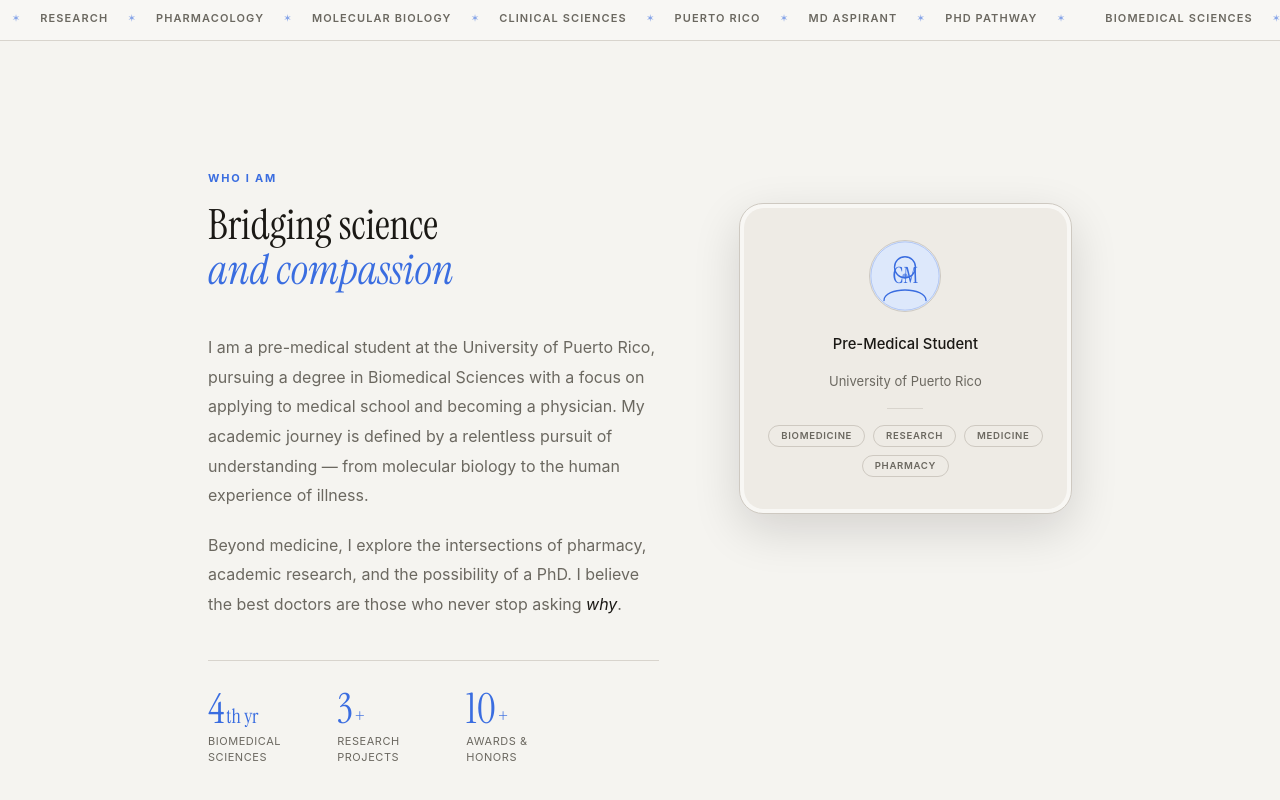
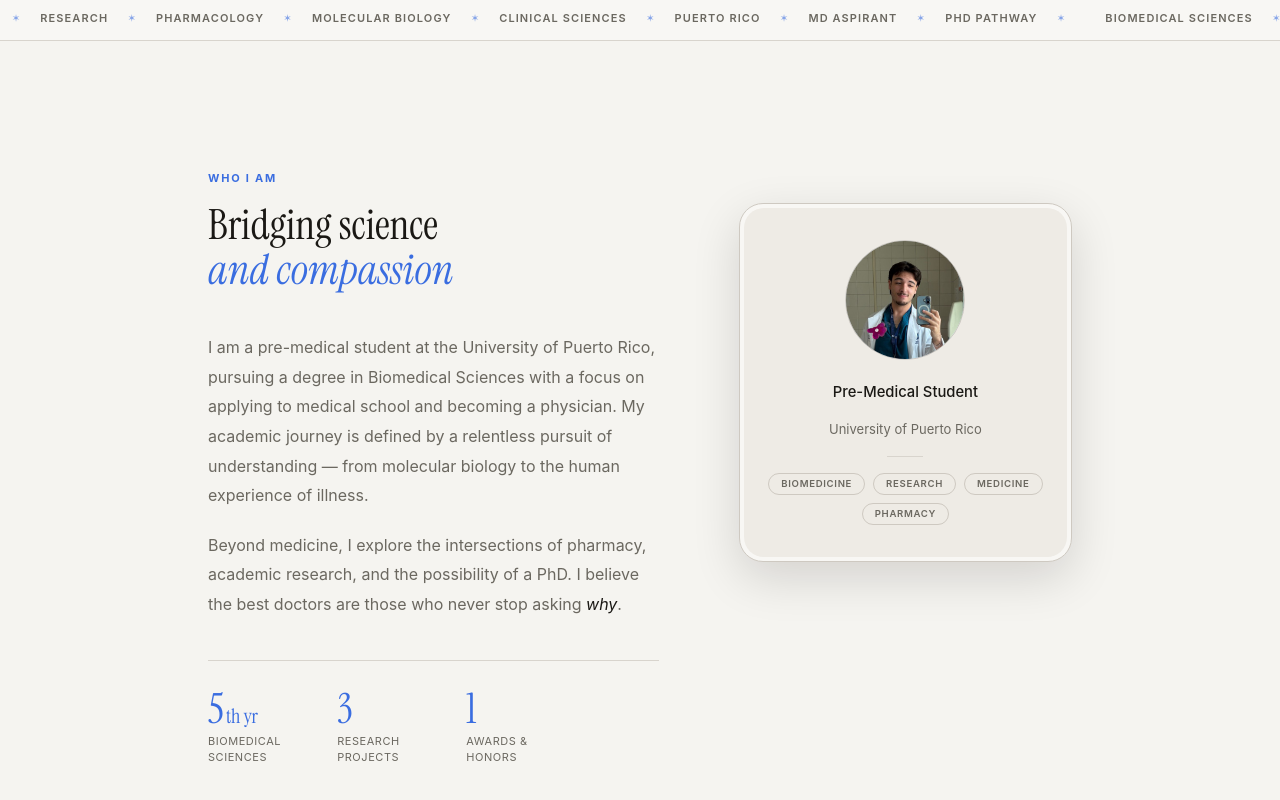
Before and after one commit to cmarrero117/chris-portfolio, a plain HTML site: page index.html in a window 1280 px wide. Shown: the part 804-1604 px from the top of the page. Drawn offline with Linux system fonts and the light colour scheme; animation ran at ten frames a second; a web font is replaced by a local one.

Commit message:
content: add temporary headshot, update year and About stats
- Replace SVG/initials avatar with cropped headshot (120px circle)
- Hero: "4th-year" -> "Final-year" (Aug 2022 start, Dec 2026 graduation)
- Stats: 5th yr, 3 research projects, 1 award (matches content shown)

Co-Authored-By: Claude Sonnet 5.5 <noreply@anthropic.com>

```diff
--- a/assets/css/components.css
+++ b/assets/css/components.css
@@ -532,7 +532,7 @@
 }
 .about-avatar {
   position: relative;
-  width: 72px; height: 72px;
+  width: 120px; height: 120px;
   border-radius: var(--radius-full);
   background: var(--color-primary-highlight);
   border: 1px solid var(--color-border);
@@ -542,6 +542,12 @@
   margin-bottom: var(--space-2);
   color: var(--color-primary);
   overflow: hidden;
+}
+.about-avatar img {
+  width: 100%; height: 100%;
+  object-fit: cover;
+  object-position: 50% 30%;
+  display: block;
 }
 .avatar-initials {
   position: absolute;
--- a/index.html
+++ b/index.html
@@ -86,7 +86,7 @@
           <span class="hero-name hero-name-italic fade-in delay-2">Marrero</span>
         </h1>
         <p class="hero-subtitle fade-in delay-3">
-          4th&#8209;year Biomedical Sciences student.<br>
+          Final&#8209;year Biomedical Sciences student.<br>
           Aspiring physician&#8209;scientist driven by curiosity,<br class="hide-mobile"> shaped by research, guided by purpose.
         </p>
         <div class="hero-actions fade-in delay-4">
@@ -141,7 +141,7 @@
             <div class="about-stats reveal" data-stagger>
               <div class="stat reveal-scale">
                 <div class="stat-row">
-                  <span class="stat-number" data-count="4">0</span>
+                  <span class="stat-number" data-count="5">0</span>
                   <span class="stat-suffix">th yr</span>
                 </div>
                 <span class="stat-label">Biomedical Sciences</span>
@@ -149,14 +149,12 @@
               <div class="stat reveal-scale">
                 <div class="stat-row">
                   <span class="stat-number" data-count="3">0</span>
-                  <span class="stat-suffix">+</span>
                 </div>
                 <span class="stat-label">Research Projects</span>
               </div>
               <div class="stat reveal-scale">
                 <div class="stat-row">
-                  <span class="stat-number" data-count="10">0</span>
-                  <span class="stat-suffix">+</span>
+                  <span class="stat-number" data-count="1">0</span>
                 </div>
                 <span class="stat-label">Awards &amp; Honors</span>
               </div>
@@ -165,14 +163,8 @@
           <div class="about-visual reveal-right">
             <div class="about-card">
               <div class="about-card-inner">
-                <div class="about-avatar" aria-hidden="true">
-                  <svg viewBox="0 0 80 80" fill="none" xmlns="http://www.w3.org/2000/svg" width="80" height="80">
-                    <circle cx="40" cy="40" r="39" stroke="currentColor" stroke-width="1" opacity="0.3"/>
-                    <circle cx="40" cy="30" r="12" stroke="currentColor" stroke-width="1.5" fill="none"/>
-                    <path d="M16 68 C16 52, 64 52, 64 68" stroke="currentColor" stroke-width="1.5" fill="none" stroke-linecap="round"/>
-                    <circle cx="40" cy="40" r="3" fill="currentColor" opacity="0.6"/>
-                  </svg>
-                  <span class="avatar-initials">CM</span>
+                <div class="about-avatar">
+                  <img src="assets/img/headshot.jpg" alt="Portrait of Christopher Marrero in a white coat and scrubs" width="400" height="400" loading="lazy" decoding="async">
                 </div>
                 <p class="about-card-role">Pre-Medical Student</p>
                 <p class="about-card-school">University of Puerto Rico</p>
```
Also changed, not shown: assets/img/headshot.jpg (added).
